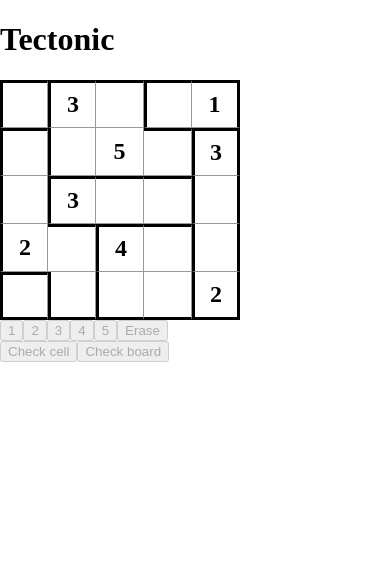
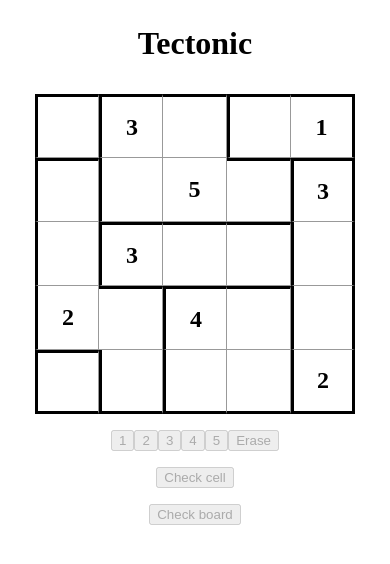
Before and after one commit to EmmaWikstrom/tectonic, a React (Vite) app: page / in a window 390 px wide. Shown: the top 564 px of the page. Built offline with nearby package versions, Linux system fonts and the light colour scheme.

Commit message:
Make board layout responsive

```diff
--- /dev/null
+++ b/src/App.module.scss
@@ -0,0 +1,23 @@
+.main {
+  width: 100%;
+  min-height: 100dvh;
+
+  display: flex;
+  flex-direction: column;
+  align-items: center;
+
+  padding: 1.5rem 1rem;
+}
+
+.content {
+  width: 100%;
+  max-width: 30rem;
+}
+
+.title {
+  margin: 0 0 2rem;
+
+  font-size: 2rem;
+  line-height: 1.2;
+  text-align: center;
+}
--- a/src/App.tsx
+++ b/src/App.tsx
@@ -1,14 +1,17 @@
 import Board from "./components/Board/Board";
 import { puzzleOne } from "./data/puzzle";
+import styles from "./App.module.scss";
 
 function App() {
   return (
-    <main>
-      <h1>Tectonic</h1>
+    <main className={styles.main}>
+      <div className={styles.content}>
+        <h1 className={styles.title}>Tectonic</h1>
 
-      <Board puzzle={puzzleOne} />
+        <Board puzzle={puzzleOne} />
+      </div>
     </main>
-  )
+  );
 }
 
-export default App
+export default App;
--- a/src/components/Board/Board.module.scss
+++ b/src/components/Board/Board.module.scss
@@ -1,4 +1,16 @@
+.game {
+  width: 100%;
+
+  display: flex;
+  flex-direction: column;
+  align-items: center;
+
+  gap: 1rem;
+}
+
 .board {
-    display: grid;
-    width: fit-content;
+  display: grid;
+
+  width: min(100%, 20rem);
+  aspect-ratio: 1;
 }
--- a/src/components/Board/Board.tsx
+++ b/src/components/Board/Board.tsx
@@ -161,11 +161,12 @@ function Board({ puzzle }: BoardProps) {
   );
 
   return (
-    <div>
+    <div className={styles.game}>
       <div
         className={styles.board}
         style={{
-          gridTemplateColumns: `repeat(${puzzle.cols}, 3rem)`,
+          gridTemplateColumns: `repeat(${puzzle.cols}, 1fr)`,
+          gridTemplateRows: `repeat(${puzzle.rows}, 1fr)`,
         }}
       >
         {puzzle.cells.map((cell) => {
--- a/src/components/Cell/Cell.module.scss
+++ b/src/components/Cell/Cell.module.scss
@@ -1,6 +1,6 @@
 .cell {
-  width: 3rem;
-  height: 3rem;
+  width: 100%;
+  height: 100%;
 
   border: 0;
   border-right: 1px solid #999;
```
Also changed, not shown: src/App.css (deleted).
